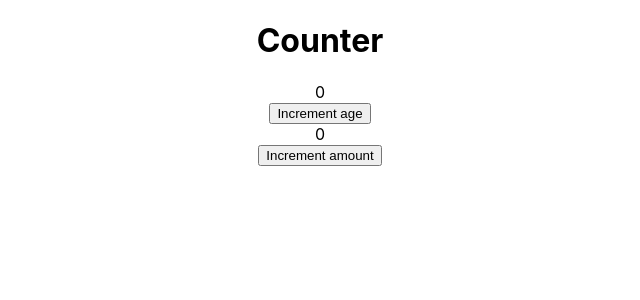
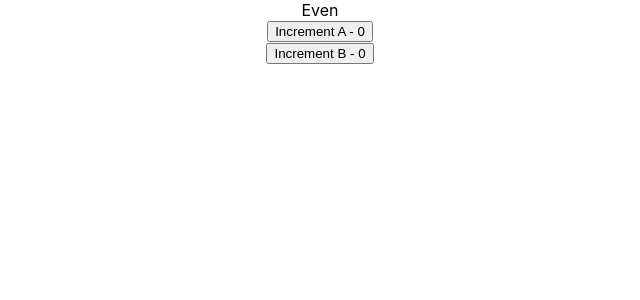
Before and after one commit to nicolaiheuckHessel/react-js.codevolution-tutorial, a React (Create React App) app: page / in a window 1280 px wide. Shown: the top 300 px of the page, without its empty margins (320-960 px from the left). Built offline with nearby package versions, Linux system fonts and the light colour scheme.

Commit message:
Learned about useMemo

```diff
--- a/src/App.js
+++ b/src/App.js
@@ -7,6 +7,7 @@ import UseEffectExample from './components/UseEffectExample';
 import { useState } from 'react';
 import ContextHooksExample from './components/Examples/ContextHooksExample';
 import UseCallbackExample from './components/Examples/UseCallbackExample';
+import UseMemoExample from './components/Examples/UseMemoExample';
 
 function App() {
   // const [showUseEffect, setShowUseEffect] = useState(true)
@@ -21,7 +22,8 @@ function App() {
       {showUseEffect && <UseEffectExample />} */}
 
       {/* <ContextHooksExample /> */}
-      <UseCallbackExample />
+      {/* <UseCallbackExample /> */}
+      <UseMemoExample />
 
     </div>
   );
--- /dev/null
+++ b/src/components/Examples/UseMemoExample.js
@@ -0,0 +1,27 @@
+import React, { useMemo, useState } from 'react'
+
+const UseMemoExample = () => {
+    const [A, setA] = useState(0);
+    const [B, setB] = useState(0);
+
+    const incrementA = () => {
+        setA(oldA => oldA + 1);
+    }
+    const incrementB = () => {
+        setB(oldB => oldB + 1);
+    }
+    const isEven = useMemo(() => { // Run function and store result untill the dependency changes
+        for (let i = 0; i < 200_000_000; i++) { }
+
+        return A % 2 === 0;
+    }, [A])
+    return (
+        <div>
+            {isEven ? "Even" : "Odd"}<br />
+            <button onClick={incrementA}>Increment A - {A}</button><br />
+            <button onClick={incrementB}>Increment B - {B}</button>
+        </div>
+    )
+}
+
+export default UseMemoExample
```
